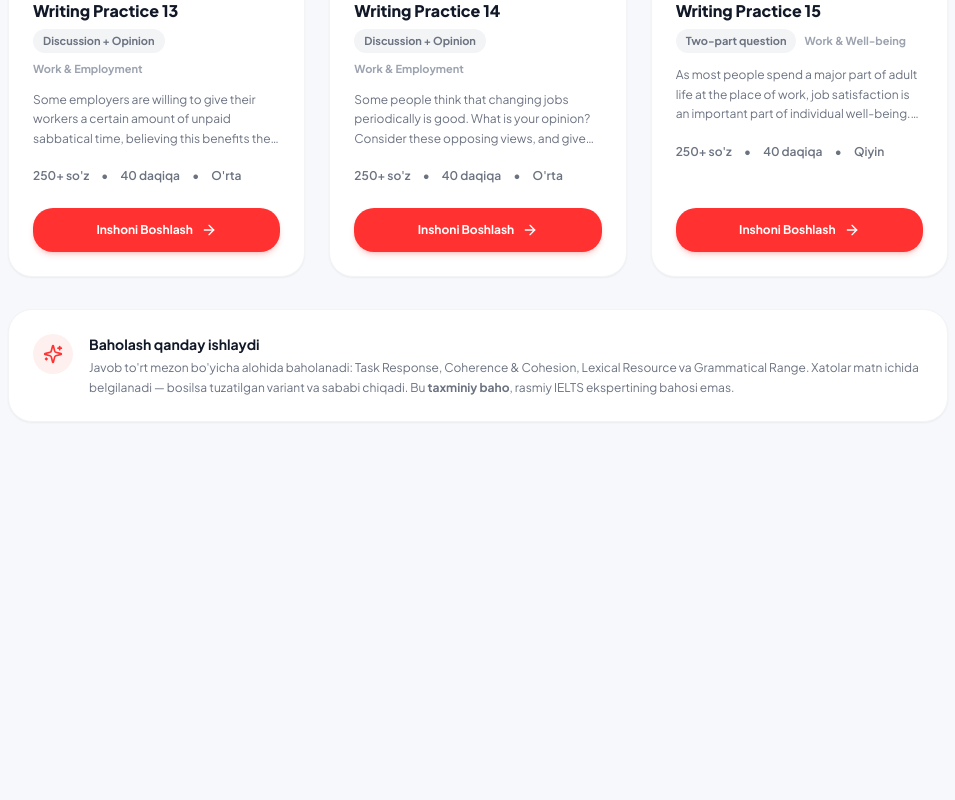
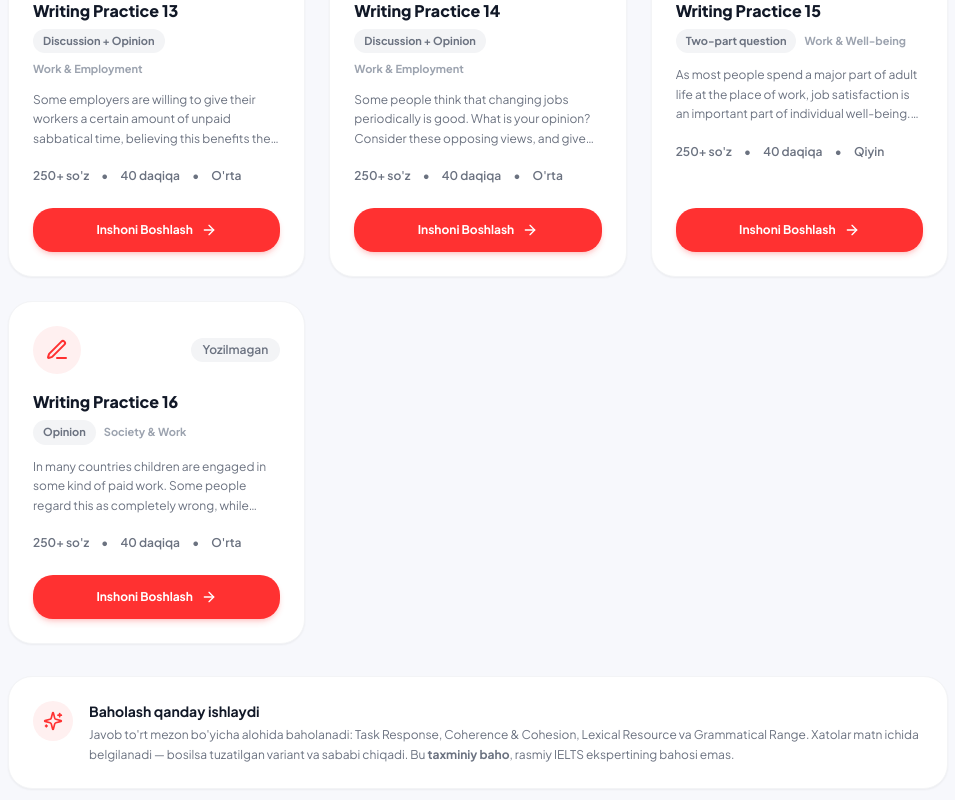
Before and after one commit to mahmudulashev/Take-IELTS, a React (Vite) app in the folder app/: page /writing-task2 in a window 1280 px wide. Shown: the part 1924-2724 px from the top of the page, without its empty margins (292-1247 px from the left). Before the commit the page ends 2386 px from the top, so only its background shows below. Built offline with nearby package versions, Linux system fonts and the light colour scheme; no server answers; sample sign-in values are in the browser's storage.

Commit message:
content: add a child labour opinion prompt to Task 2

```diff
--- a/app/src/data/writing-prompts.js
+++ b/app/src/data/writing-prompts.js
@@ -1,5 +1,5 @@
 /**
- * IELTS Writing Task 2 — 15 ta belgilangan to'plam.
+ * IELTS Writing Task 2 — 16 ta belgilangan to'plam.
  *
  * Har bir to'plam o'zgarmas: foydalanuvchi
  * "Writing Practice 3" ni tanlasa, har safar aynan o'sha mavzu
@@ -155,6 +155,15 @@ export const WRITING_PACKS = [
     difficulty: 'Qiyin',
     text: 'As most people spend a major part of adult life at the place of work, job satisfaction is an important part of individual well-being. What are the factors that contribute to job satisfaction? Are all the expectations for job satisfaction realistic?',
   },
+  {
+    id: 'writing-16',
+    number: 16,
+    title: 'Writing Practice 16',
+    type: 'Opinion',
+    topic: 'Society & Work',
+    difficulty: "O'rta",
+    text: 'In many countries children are engaged in some kind of paid work. Some people regard this as completely wrong, while others consider it as valuable work experience, important for learning and taking responsibility. What is your opinion on this?',
+  },
 ]
 
 export { WRITING_TASK1_PACKS }
```
